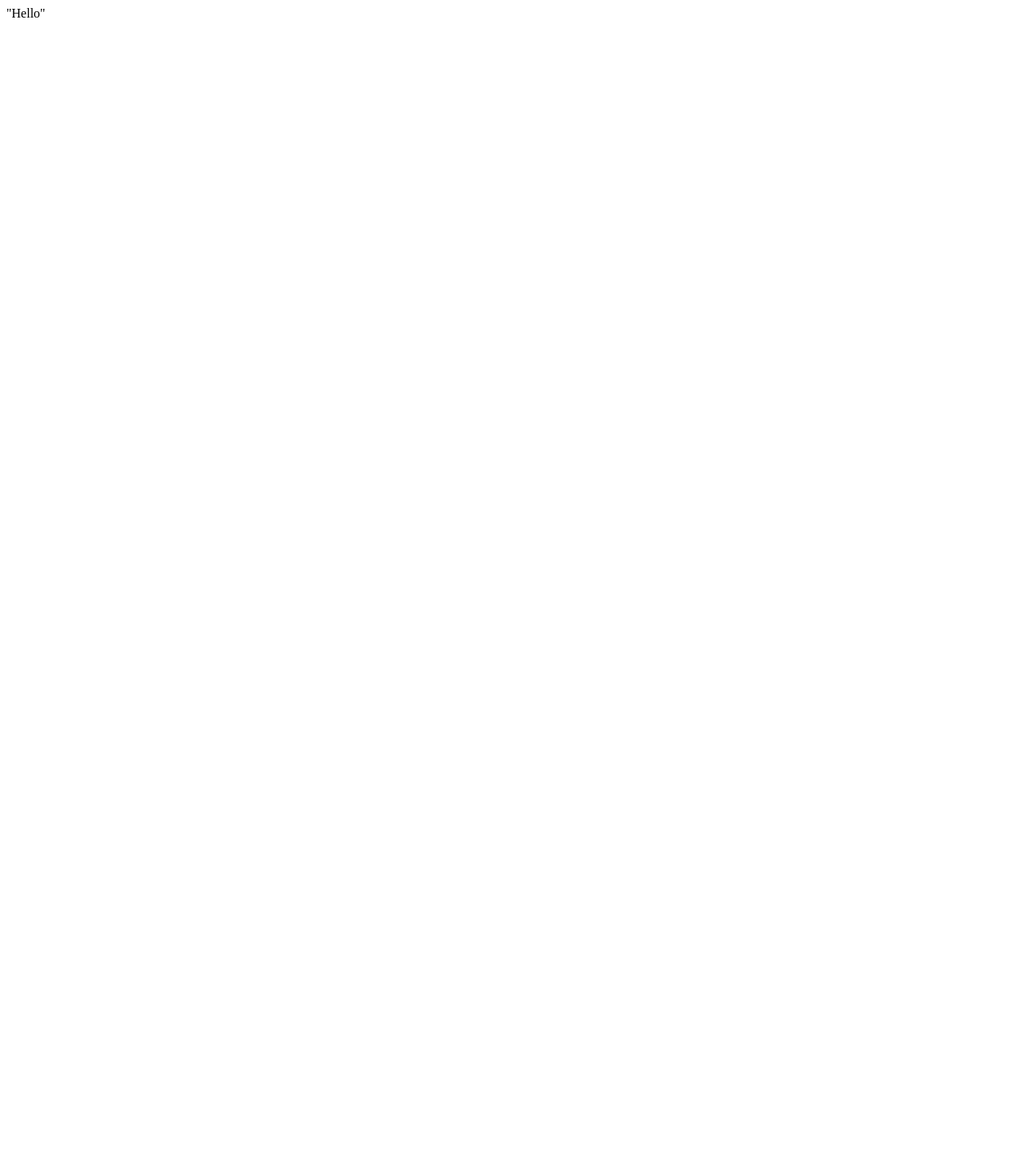
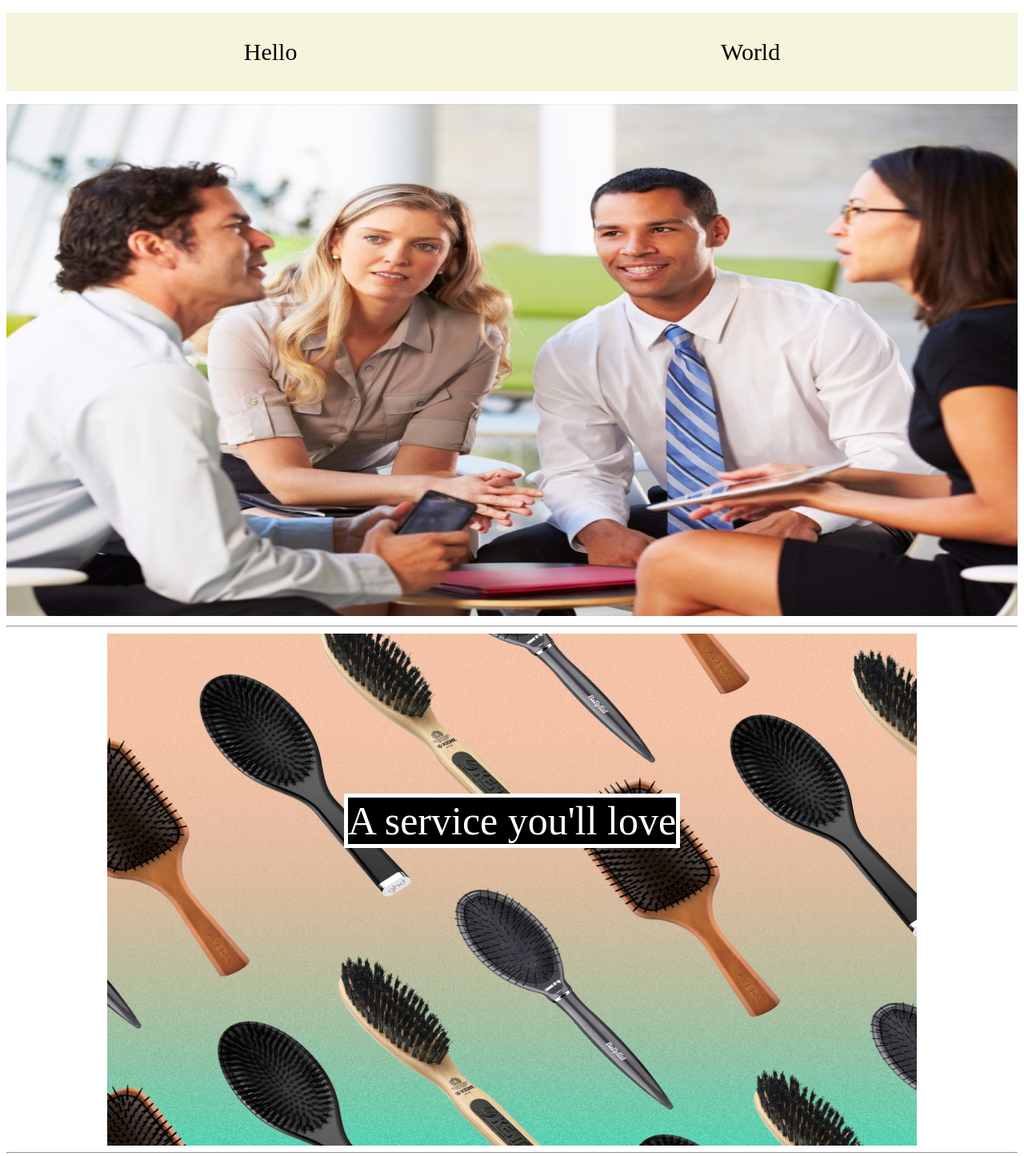
Before and after one commit to freeclips/freeclip, a plain HTML site: page index.html in a window 1280 px wide. Shown: the whole page at 80% size. Before the commit the page ends 800 px from the top, so only its background shows below. Drawn offline with Linux system fonts and the light colour scheme.

Commit message:
Add files via upload

```diff
--- a/index.html
+++ b/index.html
@@ -1 +1,33 @@
-"Hello"
+<!DOCTYPE html>
+<html lang="en">
+<head>
+    <meta charset="UTF-8">
+    <meta http-equiv="X-UA-Compatible" content="IE=edge">
+    <meta name="viewport" content="width=device-width, initial-scale=1.0">
+    <link rel="stylesheet" href="styles.css">
+    <title>Testseite</title>
+</head>
+<body>
+    <header>
+        <ul>
+            <li>Hello </li>
+            <li>World</li>
+        </ul>
+    </header>
+
+    <main>
+        <img id="intro" src="src/comm.jpg" alt="intro">
+        <hr>
+        <div>
+            <section class="sec">
+                <div>
+                    <img id="backpic" src="src/back.jpg" alt="nothing lol">
+                    <p class="reveal in fade-bottom">A service you'll love</p>
+                </div>
+            </section>
+        </div>
+        <hr>
+    </main>
+    <script src="script.js"></script>
+</body>
+</html>
--- /dev/null
+++ b/script.js
@@ -0,0 +1,30 @@
+function reveal() {
+    var reveals = document.querySelectorAll(".reveal");
+
+    for (var i = 0; i < reveals.length; i++) {
+      var windowHeight = window.innerHeight;
+      var elementTop = reveals[i].getBoundingClientRect().top;
+      var elementVisible = 150;
+
+      if (elementTop < windowHeight - elementVisible) {
+        reveals[i].classList.add("active");
+      } else {
+        reveals[i].classList.remove("active");
+      }
+    }
+    console.log("hello?")
+  }
+
+
+
+let index = 0;
+introSlide = document.getElementById("intro");
+imagePaths = ["src/comm.jpg", "src/comm2.jpeg", "src/comm3.jpg"]
+
+function slide() {
+
+    index = (index + 1) % imagePaths.length;
+    introSlide.src = imagePaths[index];
+}
+setInterval(slide, 3000);
+window.addEventListener("scroll", reveal);
--- /dev/null
+++ b/styles.css
@@ -0,0 +1,112 @@
+body {
+    max-width: 100%;
+}
+
+/* Header */
+header {
+    background-color: beige;
+}
+header ul {
+    padding: 2em;
+    display: flex;
+    flex-direction: row;
+    justify-content: space-around;
+
+}
+header ul li {
+    list-style-type: none;
+    font-size: 30px;
+}
+
+
+/* Main */
+
+#backpic {
+    width: 80%;
+    height: 40em;
+}
+
+main section img {
+    max-width: 100%;
+}
+
+main section div {
+    display: flex;
+    justify-content: center;
+}
+
+#intro {
+
+    width: 100%;
+    height: 40em;
+    transition: opacity .5s ease-in;
+}
+
+.in {
+    position: absolute;
+    color: white;
+    background:black;
+    font-size: 50px;
+
+    margin-top: 200px;
+
+    border-color: white;
+    border-width: 5px;
+    border-style: solid;
+}
+
+.sec {
+    position: relative;
+}
+
+
+/* Damn */
+
+.reveal {
+  /*position: relative;*/
+  opacity: 0;
+}
+
+.reveal.active {
+  opacity: 1;
+}
+.active.fade-bottom {
+  animation: fade-bottom 1s ease-in;
+}
+.active.fade-left {
+  animation: fade-left 1s ease-in;
+}
+.active.fade-right {
+  animation: fade-right 1s ease-in;
+}
+@keyframes fade-bottom {
+  0% {
+    transform: translateY(50px);
+    opacity: 0;
+  }
+  100% {
+    transform: translateY(0);
+    opacity: 1;
+  }
+}
+@keyframes fade-left {
+  0% {
+    transform: translateX(-100px);
+    opacity: 0;
+  }
+  100% {
+    transform: translateX(0);
+    opacity: 1;
+  }
+}
+
+@keyframes fade-right {
+  0% {
+    transform: translateX(100px);
+    opacity: 0;
+  }
+  100% {
+    transform: translateX(0);
+    opacity: 1;
+  }
+}
```
Also changed, not shown: src/back.jpg (added), src/comm.jpg (added), src/comm2.jpeg (added), src/comm3.jpg (added).
